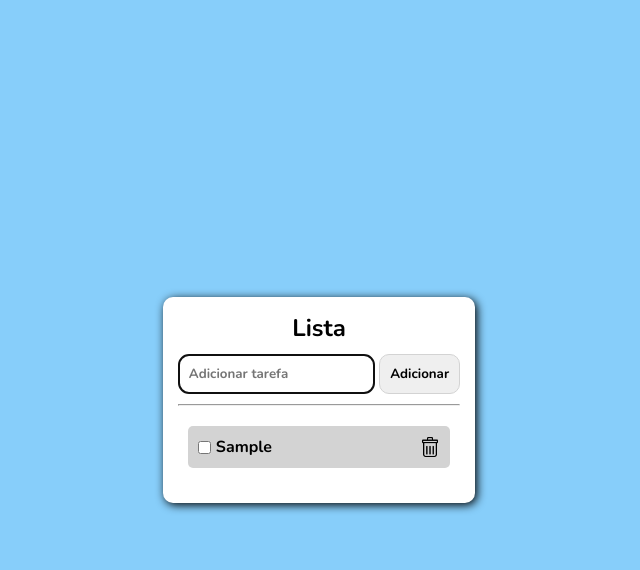
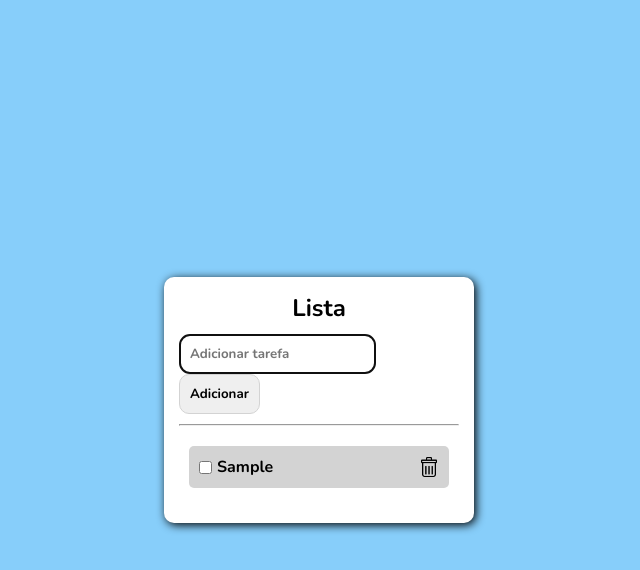
Before and after one commit to renatogomesf/Lista, a plain HTML site: page index.html in a window 1280 px wide. Both pictures are taken after typing "Sample" into the empty fields and a click on the button "Adicionar". Shown: the whole page, without its empty margins (321-961 px from the left). Drawn offline with nearby package versions, Linux system fonts and the light colour scheme.

Commit message:
funcionalidades terminadas

```diff
--- a/css/style.css
+++ b/css/style.css
@@ -24,6 +24,7 @@ main{
     padding: 15px;
     border-radius: 10px;
     box-shadow: 2px 2px 10px black;
+    max-width: 280px;
 }
 
 h1{
@@ -52,7 +53,7 @@ hr{
 .lista{
     margin: 10px 0px;
     max-height: 400px;
-    overflow: scroll;
+    overflow: auto;
 }
 
 .caixa_tarefa{
--- a/js/script.js
+++ b/js/script.js
@@ -50,14 +50,13 @@ function criarTarefa(){
 
     label_descriçao.innerHTML = tarefa
 
+    lista.appendChild(div_caixaTarefa)
+
     array_tarefas.push(div_caixaTarefa)
-
     array_tarefas.map((ele)=>{
-        lista.appendChild(ele)
-
+        console.log(ele.lastChild)
         ele.lastChild.addEventListener("click",(e)=>{
             lista.removeChild(e.target.parentNode)
-            // console.log(e.target.parentNode)
         })
     })
 
```
